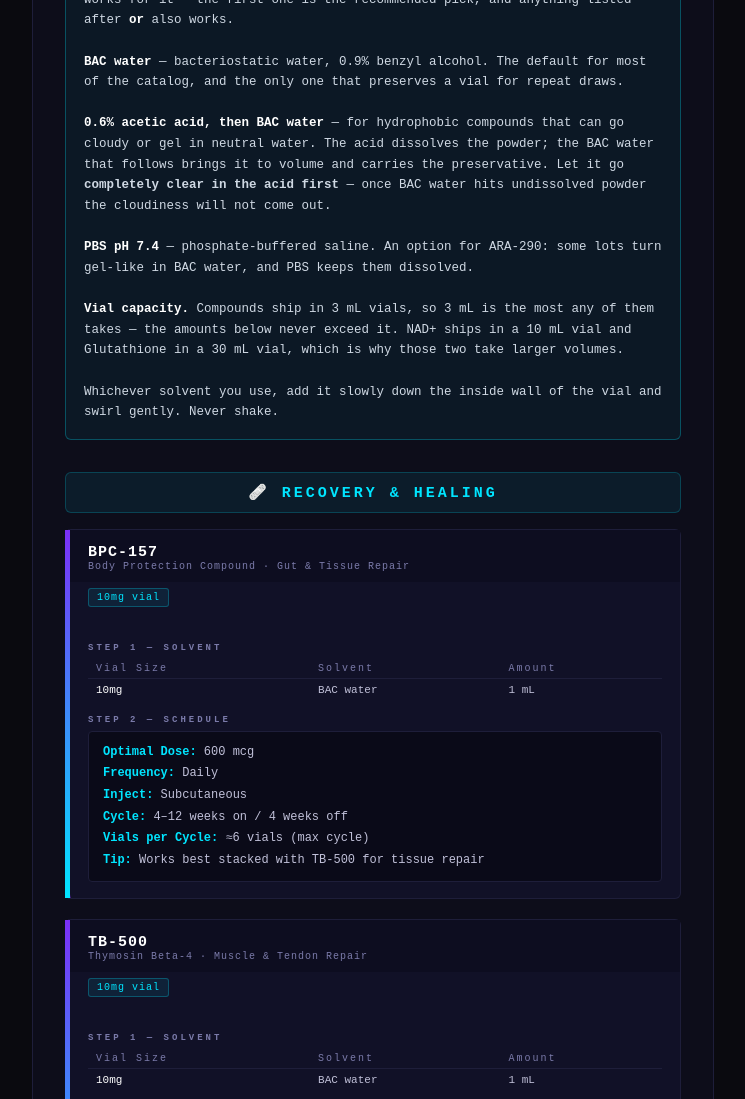
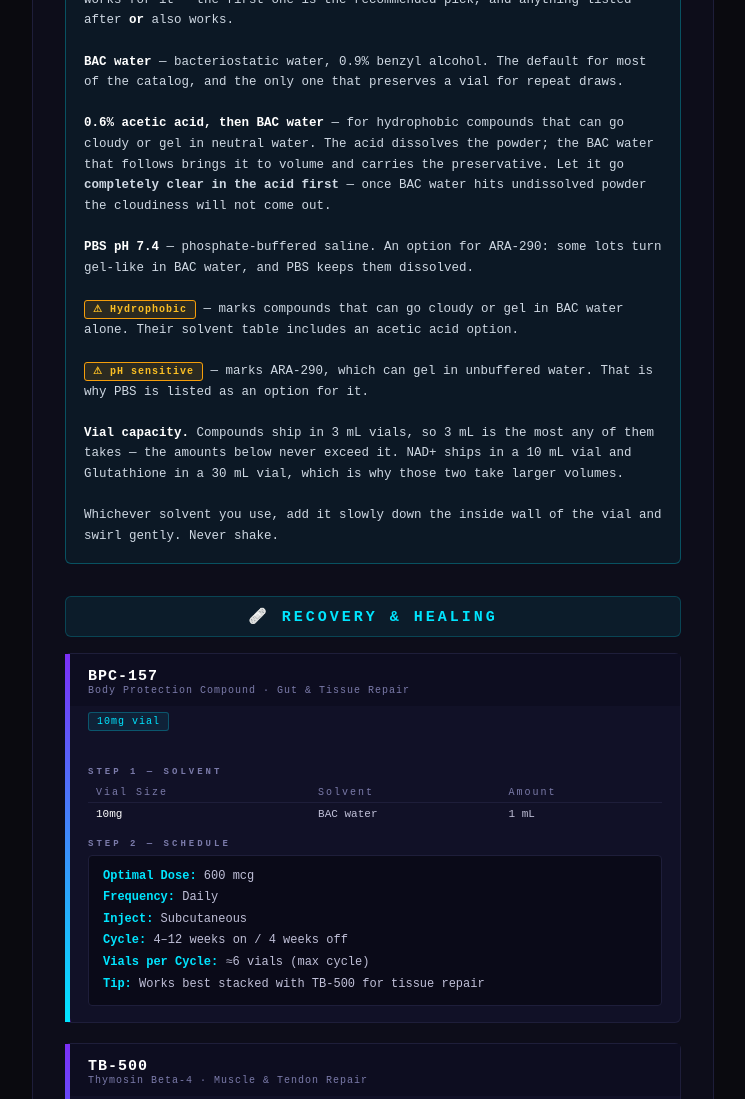
Before and after one commit to Peppertidez/guides, a plain HTML site: page dosing-guide.html in a window 1280 px wide. Shown: the part 948-2047 px from the top of the page, without its empty margins (267-1012 px from the left). Drawn offline with Linux system fonts and the light colour scheme.

Commit message:
Dosing guide: Hydrophobic badges (Kisspeptin, IGF-1 LR3, AOD-9604, MT1, MT2), pH sensitive badge (ARA-290), legend + searchable

```diff
--- a/dosing-guide.html
+++ b/dosing-guide.html
@@ -48,6 +48,7 @@
   .vial-tag.green { background: #22c55e15; border-color: #22c55e44; color: #22c55e; }
   .vial-tag.orange { background: #f9731615; border-color: #f9731644; color: #f97316; }
   .vial-tag.pink { background: #ec489915; border-color: #ec489944; color: #ec4899; }
+  .vial-tag.ptz-flag { background: #f59e0b22; border-color: #f59e0b; color: #fbbf24; font-weight: 700; }
   .peptide-body { padding: 12px 18px 16px; }
   .section-title { font-size: 9px; font-weight: 700; letter-spacing: 3px; text-transform: uppercase; color: #7b7baa; margin: 14px 0 6px; }
   .recon-table { width: 100%; border-collapse: collapse; font-size: 12px; margin-bottom: 4px; }
@@ -197,7 +198,7 @@
         <strong style="color:#fff">BAC water</strong> — bacteriostatic water, 0.9% benzyl alcohol. The default for most of the catalog, and the only one that preserves a vial for repeat draws.<br><br>
         <strong style="color:#fff">0.6% acetic acid, then BAC water</strong> — for hydrophobic compounds that can go cloudy or gel in neutral water. The acid dissolves the powder; the BAC water that follows brings it to volume and carries the preservative. Let it go <strong>completely clear in the acid first</strong> — once BAC water hits undissolved powder the cloudiness will not come out.<br><br>
         <strong style="color:#fff">PBS pH 7.4</strong> — phosphate-buffered saline. An option for ARA-290: some lots turn gel-like in BAC water, and PBS keeps them dissolved.<br><br>
-        <strong style="color:#fff">Vial capacity.</strong> Compounds ship in 3 mL vials, so 3 mL is the most any of them takes — the amounts below never exceed it. NAD+ ships in a 10 mL vial and Glutathione in a 30 mL vial, which is why those two take larger volumes.<br><br>
+        <span class="vial-tag ptz-flag">⚠ Hydrophobic</span> — marks compounds that can go cloudy or gel in BAC water alone. Their solvent table includes an acetic acid option.<br><br><span class="vial-tag ptz-flag">⚠ pH sensitive</span> — marks ARA-290, which can gel in unbuffered water. That is why PBS is listed as an option for it.<br><br>        <strong style="color:#fff">Vial capacity.</strong> Compounds ship in 3 mL vials, so 3 mL is the most any of them takes — the amounts below never exceed it. NAD+ ships in a 10 mL vial and Glutathione in a 30 mL vial, which is why those two take larger volumes.<br><br>
         Whichever solvent you use, add it slowly down the inside wall of the vial and swirl gently. Never shake.
       </div>
     </div>
@@ -433,6 +434,7 @@
       <div class="vial-tags">
         <span class="vial-tag">16mg vial</span>
         <span class="vial-tag">30mg vial</span>
+        <span class="vial-tag ptz-flag">⚠ pH sensitive</span>
       </div>
       <div class="peptide-body">
         <div class="section-title">Step 1 — Solvent</div>
@@ -930,6 +932,7 @@
       </div>
       <div class="vial-tags">
         <span class="vial-tag orange">1mg vial</span>
+        <span class="vial-tag ptz-flag">⚠ Hydrophobic</span>
       </div>
       <div class="peptide-body">
         <div class="section-title">Step 1 — Solvent</div>
@@ -1178,6 +1181,7 @@
       </div>
       <div class="vial-tags">
         <span class="vial-tag orange">10mg vial</span>
+        <span class="vial-tag ptz-flag">⚠ Hydrophobic</span>
       </div>
       <div class="peptide-body">
         <div class="section-title">Step 1 — Solvent</div>
@@ -1835,6 +1839,7 @@
       </div>
       <div class="vial-tags">
         <span class="vial-tag gold">10mg vial</span>
+        <span class="vial-tag ptz-flag">⚠ Hydrophobic</span>
       </div>
       <div class="peptide-body">
         <div class="section-title">Step 1 — Solvent</div>
@@ -1866,6 +1871,7 @@
       </div>
       <div class="vial-tags">
         <span class="vial-tag gold">10mg vial</span>
+        <span class="vial-tag ptz-flag">⚠ Hydrophobic</span>
       </div>
       <div class="peptide-body">
         <div class="section-title">Step 1 — Solvent</div>
@@ -1925,6 +1931,7 @@
       </div>
       <div class="vial-tags">
         <span class="vial-tag pink">10mg vial</span>
+        <span class="vial-tag ptz-flag">⚠ Hydrophobic</span>
       </div>
       <div class="peptide-body">
         <div class="section-title">Step 1 — Solvent</div>
@@ -1992,7 +1999,8 @@
     if (c.contains('subcat-title')) { sub = { el: el, n: 0 }; subs.push(sub); return; }
     if (c.contains('peptide-block')) {
       var name = el.querySelector('.peptide-name'), aka = el.querySelector('.peptide-aka');
-      var hay = norm((name ? name.textContent : '') + ' ' + (aka ? aka.textContent : ''));
+      var flags = Array.prototype.map.call(el.querySelectorAll('.ptz-flag'), function (f) { return f.textContent; }).join(' ');
+      var hay = norm((name ? name.textContent : '') + ' ' + (aka ? aka.textContent : '') + ' ' + flags);
       items.push({ el: el, hay: hay, cat: cat, sub: sub });
       return;
     }
```
